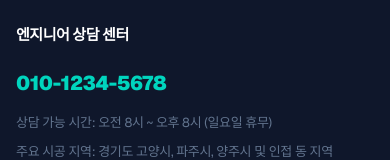
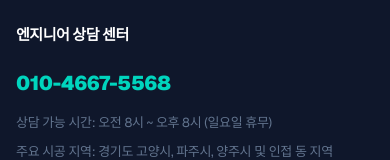
Before and after one commit to wogus5695-ctrl/Ngyeonggi-rope-01, a Next.js app: page / in a window 390 px wide. Shown: the part 10461-10621 px from the top of the page. Built offline with nearby package versions, Linux system fonts and the light colour scheme.

Commit message:
feat: Update contact phone number to 010-4667-5568 across codebase

```diff
--- a/src/app/layout.tsx
+++ b/src/app/layout.tsx
@@ -89,7 +89,7 @@ export default function RootLayout({
               "logo": `${SEO_CONFIG.baseUrl}/icon.svg`,
               "contactPoint": {
                 "@type": "ContactPoint",
-                "telephone": "010-1234-5678",
+                "telephone": "010-4667-5568",
                 "contactType": "customer service"
               }
             })
--- a/src/components/ContactCTA.tsx
+++ b/src/components/ContactCTA.tsx
@@ -21,7 +21,7 @@ export default function ContactCTA() {
 
       {/* 2순위: 전화 상담하기 */}
       <a
-        href="tel:010-1234-5678"
+        href="tel:010-4667-5568"
         className="flex items-center justify-center gap-2.5 w-full sm:w-auto px-8 py-4 bg-white border-2 border-teal-600/30 text-teal-800 hover:bg-teal-50/30 hover:border-teal-600/50 font-extrabold text-[15px] rounded-full hover:shadow-md hover:-translate-y-[1px] transition-all cursor-pointer"
       >
         <svg
--- a/src/components/ContactForm.tsx
+++ b/src/components/ContactForm.tsx
@@ -65,7 +65,7 @@ export default function ContactForm() {
           <input
             type="tel"
             required
-            placeholder="010-1234-5678"
+            placeholder="010-4667-5568"
             value={formData.phone}
             onChange={(e) => setFormData({ ...formData, phone: e.target.value })}
             className="w-full px-4 py-3 bg-slate-50 border border-slate-200 focus:border-teal-500 focus:bg-white rounded-xl text-[14.5px] text-slate-800 outline-none transition-all"
--- a/src/components/FloatingCallButton.tsx
+++ b/src/components/FloatingCallButton.tsx
@@ -43,7 +43,7 @@ export default function FloatingCallButton() {
 
           {/* 전화 버튼 */}
           <a
-            href="tel:010-1234-5678"
+            href="tel:010-4667-5568"
             className="w-9 h-9 bg-emerald-500 hover:bg-emerald-600 text-white rounded-full flex items-center justify-center transition-colors"
           >
             <svg
--- a/src/components/Footer.tsx
+++ b/src/components/Footer.tsx
@@ -69,7 +69,7 @@ export default function Footer({ dynamicKeyword }: FooterProps) {
           <div>
             <h3 className="text-white text-[15px] font-bold mb-5 tracking-tight">엔지니어 상담 센터</h3>
             <p className="text-[20px] font-black text-teal-400 mb-3 hover:text-teal-300 transition-colors">
-              <a href="tel:010-1234-5678">010-1234-5678</a>
+              <a href="tel:010-4667-5568">010-4667-5568</a>
             </p>
             <ul className="space-y-2 text-[13px] text-slate-500">
               <li>상담 가능 시간: 오전 8시 ~ 오후 8시 (일요일 휴무)</li>
--- a/src/components/Header.tsx
+++ b/src/components/Header.tsx
@@ -85,7 +85,7 @@ export default function Header() {
             실시간 진단 의뢰
           </Link>
           <Link
-            href="tel:010-1234-5678" // 실제 상담용 가상 번호
+            href="tel:010-4667-5568" // 실제 상담용 가상 번호
             className="inline-flex md:hidden items-center justify-center w-10 h-10 bg-teal-50 border border-teal-500/10 text-teal-600 hover:bg-teal-100 transition-colors rounded-full"
           >
             <svg
```
